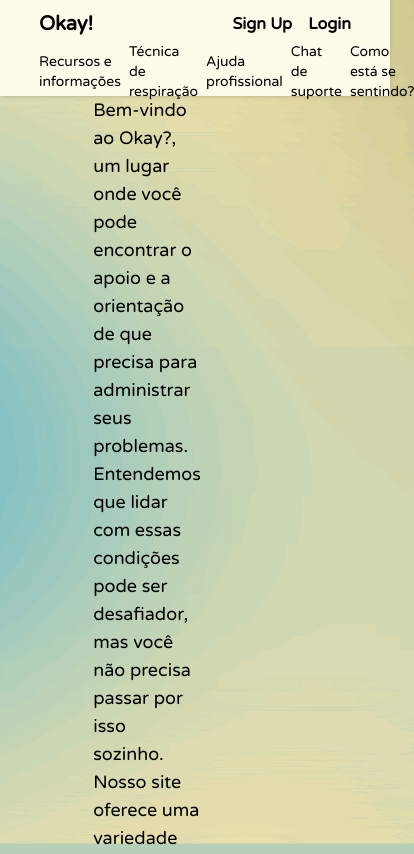
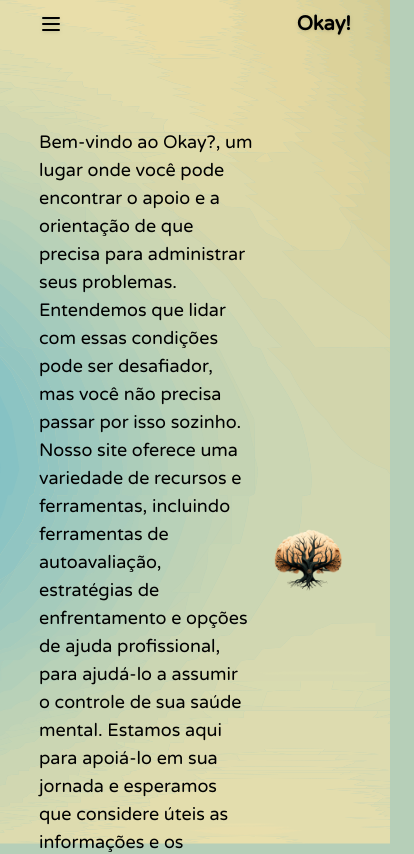
Before and after one commit to leoopl/Okay., a Next.js app: page / in a window 390 px wide. Shown: the top 854 px of the page, 414 px wide, since content can reach past the window. Built offline with nearby package versions, Linux system fonts and the light colour scheme.

Commit message:
WIP - Implement mobile menu functionality

```diff
--- a/app/page.tsx
+++ b/app/page.tsx
@@ -4,9 +4,9 @@
 export default function Home() {
   return (
     <div className="relative flex min-h-screen place-items-center  overflow-hidden">
-      <div className="grid grid-flow-col size-full gap-5 place-items-center mx-10 gap-x-3">
-        <div className="w-1/2"><p className="text-lg text-black">Bem-vindo ao Okay?, um lugar onde você pode encontrar o apoio e a orientação de que precisa para administrar seus problemas. Entendemos que lidar com essas condições pode ser desafiador, mas você não precisa passar por isso sozinho. Nosso site oferece uma variedade de recursos e ferramentas, incluindo ferramentas de autoavaliação, estratégias de enfrentamento e opções de ajuda profissional, para ajudá-lo a assumir o controle de sua saúde mental. Estamos aqui para apoiá-lo em sua jornada e esperamos que considere úteis as informações e os recursos em nosso site. Lembre-se de que não há problema em pedir ajuda e você merece se sentir melhor. Okay?</p></div>
-        <div className="w-1/2"><Image src={tree} width={800} height={800} alt='tree' /></div>
+      <div className="grid grid-flow-col size-full gap-5 place-items-center mx-auto gap-x-3 pt-32 w-4/5">
+        <div><p className="text-lg text-black">Bem-vindo ao Okay?, um lugar onde você pode encontrar o apoio e a orientação de que precisa para administrar seus problemas. Entendemos que lidar com essas condições pode ser desafiador, mas você não precisa passar por isso sozinho. Nosso site oferece uma variedade de recursos e ferramentas, incluindo ferramentas de autoavaliação, estratégias de enfrentamento e opções de ajuda profissional, para ajudá-lo a assumir o controle de sua saúde mental. Estamos aqui para apoiá-lo em sua jornada e esperamos que considere úteis as informações e os recursos em nosso site. Lembre-se de que não há problema em pedir ajuda e você merece se sentir melhor. Okay?</p></div>
+        <div><Image src={tree} width={800} height={800} alt='tree' /></div>
         </div>
       </div>
   );
--- a/components/Headers.tsx
+++ b/components/Headers.tsx
@@ -1,7 +1,13 @@
+"use client";
+
 import Link from "next/link";
 import Image from "next/image";
+import { useState } from "react";
 
 export default function Header() {
+  const [isScrolled, setIsScrolled] = useState(false);
+  const [isOpen, setIsOpen] = useState(false);
+
   const pages = [
     { name: "Recursos e informações", link: "information" },
     { name: "Técnica de respiração", link: "breath" },
@@ -11,12 +17,17 @@
   ];
 
   return (
-    <div className="w-full bg-amber-50 font-bold text-black text-base drop-shadow">
+    <div className={`w-full font-bold text-black text-base drop-shadow fixed z-10 transition-colors duration-300 ${isScrolled ? 'bg-amber-50' : ''}`}>
       <div className="justify-between flex items-center h-12 w-4/5 mx-auto">
+        <button onClick={() => setIsOpen(!isOpen)} className="lg:hidden">
+          <svg className="w-6 h-6" fill="none" stroke="currentColor" viewBox="0 0 24 24" xmlns="http://www.w3.org/2000/svg">
+            <path strokeLinecap="round" strokeLinejoin="round" strokeWidth={2} d="M4 6h16M4 12h16M4 18h16" />
+          </svg>
+        </button>
         <Link href={"/"} className="text-xl">
           Okay!
         </Link>
-        <div>
+        <div className="hidden lg:flex">
           <Link href="/signup" className="mr-4">
             Sign Up
           </Link>
@@ -26,7 +37,7 @@
       <div className="mx-auto flex items-center h-12 w-4/5 font-normal">
         {/* <Image src="/logo.svg" alt="Okay!" width={25} height={25} /> */}
         <div className="grow">
-          <div className="flex items-center justify-between gap-2 md:gap-8">
+          <div className={`mx-auto flex items-center h-12 font-normal ${isOpen ? 'flex' : 'hidden'} lg:flex`}>
             {pages.map((page) => (
               <Link
                 href={`/${page.link}`}
```
